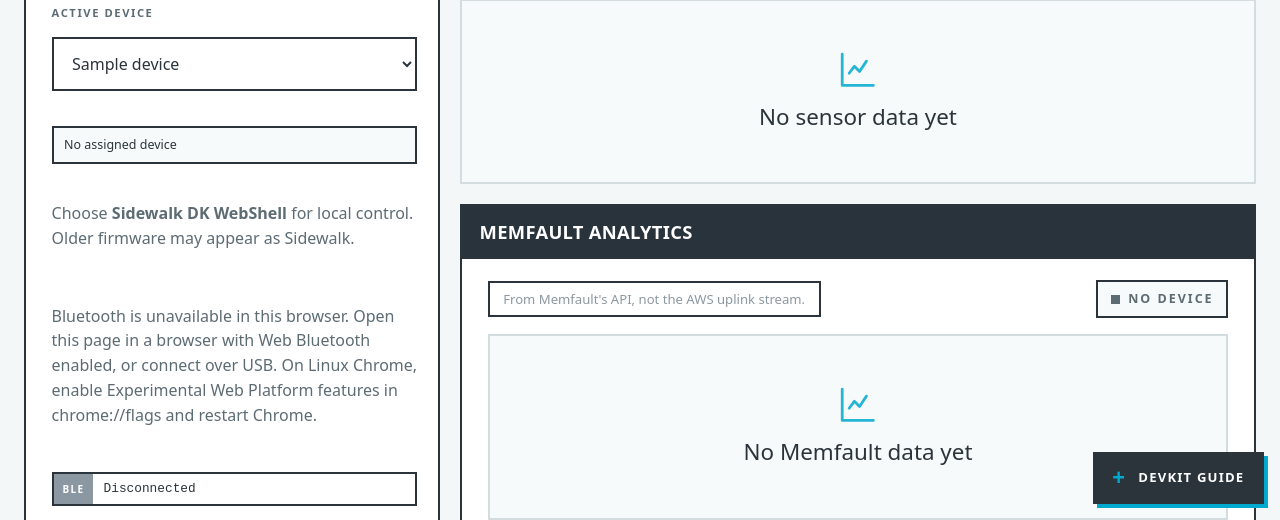
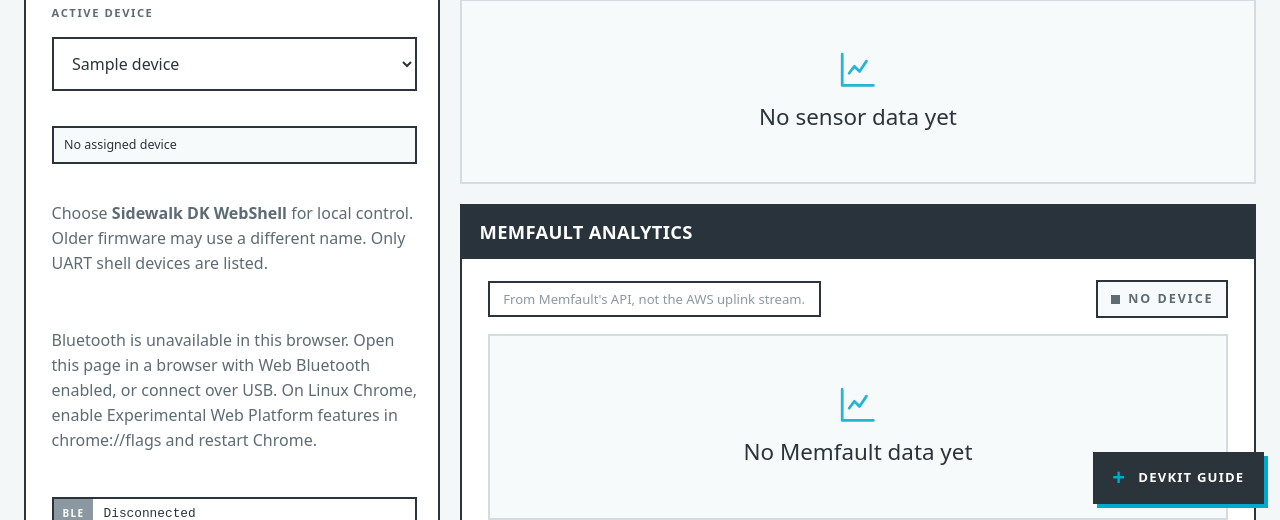
Before and after one commit to hlord2000/Sidewalk_Demo_Web_BLE, a Flask app: template templates/dashboard.html in a window 1280 px wide. Shown: the part 280-800 px from the top of the page. Run offline with Flask 3, Linux system fonts and the light colour scheme; the template is opened without the code that fills it: most values are stand-ins (such as "Sample title", 1, 10 or a date in 2020); some libraries are stand-ins or nearby versions; some web fonts are replaced.

Commit message:
Publish WebShell firmware with consistent advertised and GATT names

```diff
--- a/static/app.js
+++ b/static/app.js
@@ -2661,7 +2661,7 @@ async function connectBleShellImpl(
     wirelessDeviceId: selectedDevice && selectedDevice.wirelessDeviceId,
     identityFingerprint: selectedDevice && selectedDevice.identityFingerprint,
   });
-  setBleStatus("Choose Sidewalk DK WebShell. Older firmware may appear as Sidewalk.");
+  setBleStatus("Choose Sidewalk DK WebShell. Older firmware may use a different name.");
   const optionalServices = [BLE_PROFILES[0].serviceUuid];
   // All entry points require the shell service. A display name alone is not
   // sufficient: the separate Amazon radio advertiser shares the same board.
--- a/templates/dashboard.html
+++ b/templates/dashboard.html
@@ -9,10 +9,10 @@
 <script defer src="{{ url_for('static', filename='vendor/dap.umd.js', v='20260423webusb') }}"></script>
 <script defer src="{{ url_for('static', filename='ui.js', v='20260908guide') }}"></script>
 <script defer src="{{ url_for('static', filename='sensors.js', v='20260618tsfix') }}"></script>
-<script defer src="{{ url_for('static', filename='provisioning.js', v='20260910webshell1') }}"></script>
+<script defer src="{{ url_for('static', filename='provisioning.js', v='20260910webshell2') }}"></script>
 <script defer src="{{ url_for('static', filename='health.js', v='20260820health') }}"></script>
 <script defer src="{{ url_for('static', filename='memfault_analytics.js', v='20260909registration') }}"></script>
-<script defer src="{{ url_for('static', filename='app.js', v='20260910webshell1') }}"></script>
+<script defer src="{{ url_for('static', filename='app.js', v='20260910webshell2') }}"></script>
 {% endblock %}
 {% block body %}
 <main class="page-shell app-shell">
@@ -196,7 +196,7 @@
           </span>
         </div>
 
-        <p class="muted">Choose <strong>Sidewalk DK WebShell</strong> for local control. Older firmware may appear as Sidewalk.</p>
+        <p class="muted">Choose <strong>Sidewalk DK WebShell</strong> for local control. Older firmware may use a different name. Only UART shell devices are listed.</p>
         <p id="ble-availability" class="muted" role="status" hidden></p>
         <p id="ble-status" class="conn-state conn-state--off">Disconnected</p>
 
```
Also changed, not shown: docs/ble-advertiser-2026-09-10.md (+6 -5 lines), 1 other file.
